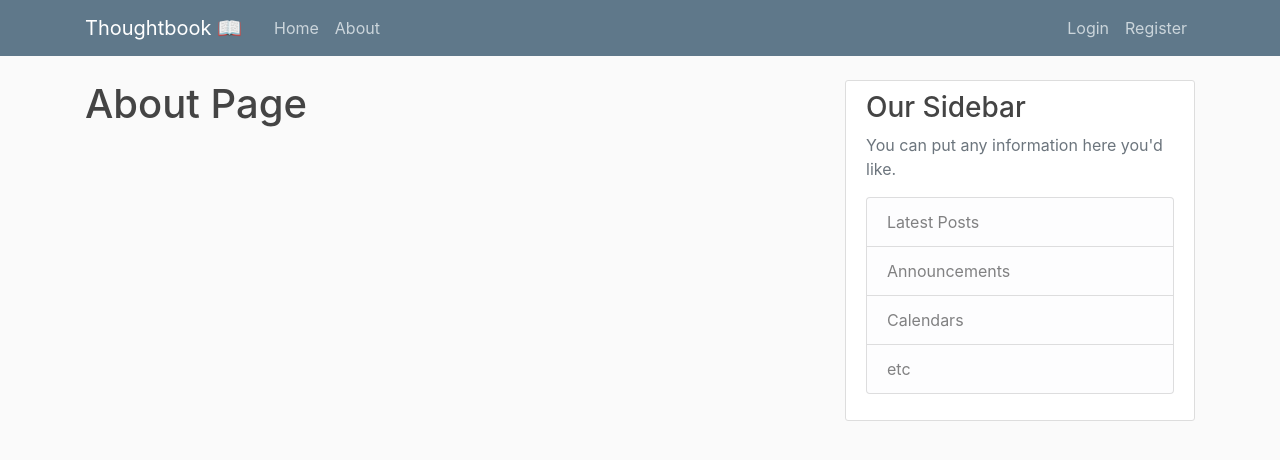
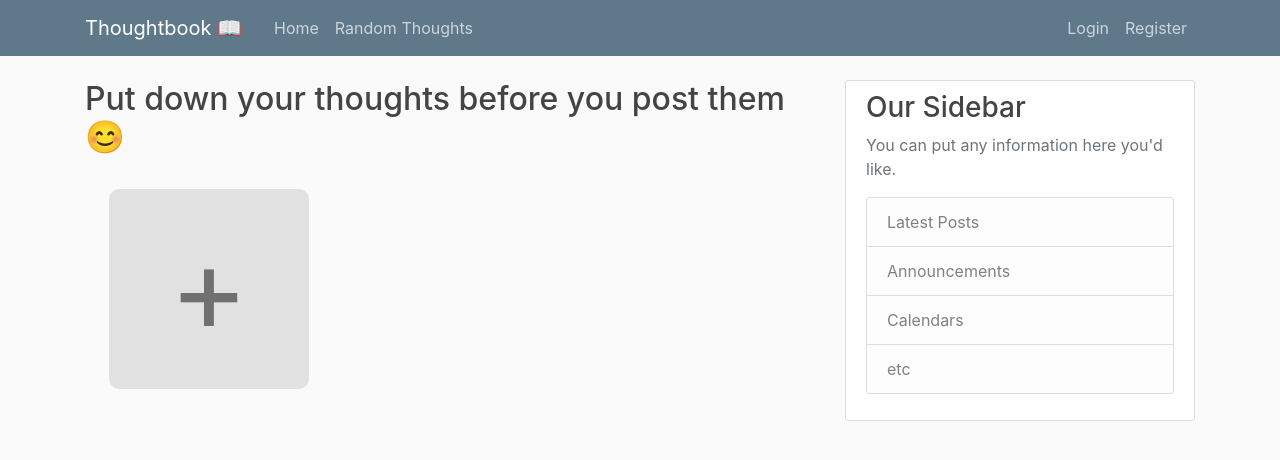
Before and after one commit to RocketDav1d/thoughtbook, a Flask app: page /about in a window 1280 px wide. Shown: the top 460 px of the page. Run offline with Flask 3, Linux system fonts and the light colour scheme; some libraries are stand-ins or nearby versions.

Commit message:
add feature

```diff
--- /dev/null
+++ b/flaskblog/static/script.js
@@ -0,0 +1,70 @@
+const notesContainer = document.getElementById("app");
+const addNoteButton = notesContainer.querySelector(".add-note");
+
+getNotes().forEach((note) => {
+  const noteElement = createNoteElement(note.id, note.content);
+  notesContainer.insertBefore(noteElement, addNoteButton);
+});
+
+addNoteButton.addEventListener("click", () => addNote());
+
+function getNotes() {
+  return JSON.parse(localStorage.getItem("stickynotes-notes") || "[]");
+}
+
+function saveNotes(notes) {
+  localStorage.setItem("stickynotes-notes", JSON.stringify(notes));
+}
+
+function createNoteElement(id, content) {
+  const element = document.createElement("textarea");
+
+  element.classList.add("note");
+  element.value = content;
+  element.placeholder = "Empty Sticky Note Double click to delete";
+
+  element.addEventListener("change", () => {
+    updateNote(id, element.value);
+  });
+
+  element.addEventListener("dblclick", () => {
+    const doDelete = confirm(
+      "Are you sure you wish to delete this sticky note?"
+    );
+
+    if (doDelete) {
+      deleteNote(id, element);
+    }
+  });
+
+  return element;
+}
+
+function addNote() {
+  const notes = getNotes();
+  const noteObject = {
+    id: Math.floor(Math.random() * 100000),
+    content: ""
+  };
+
+  const noteElement = createNoteElement(noteObject.id, noteObject.content);
+  notesContainer.insertBefore(noteElement, addNoteButton);
+
+  notes.push(noteObject);
+  saveNotes(notes);
+}
+
+function updateNote(id, newContent) {
+  const notes = getNotes();
+  const targetNote = notes.filter((note) => note.id == id)[0];
+
+  targetNote.content = newContent;
+  saveNotes(notes);
+}
+
+function deleteNote(id, element) {
+  const notes = getNotes().filter((note) => note.id != id);
+
+  saveNotes(notes);
+  notesContainer.removeChild(element);
+}
--- /dev/null
+++ b/flaskblog/static/style.css
@@ -0,0 +1,38 @@
+body {
+  margin: 9;
+}
+
+#app {
+  display: grid;
+  grid-template-columns: repeat(auto-fill, 200px);
+  padding: 24px;
+  gap: 24px;
+}
+
+.note {
+  height: 200px;
+  box-sizing: border-box;
+  padding: 16px;
+  border: none;
+  border-radius: 10px;
+  box-shadow: 0 0 7px rgba(0, 0, 0, 0.15);
+  resize: none;
+  font-family: sans-serif;
+  font-size: 16px;
+}
+
+.add-note {
+  height: 200px;
+  border: none;
+  outline: none;
+  background: rgba(0, 0, 0, 0.1);
+  border-radius: 10px;
+  font-size: 120px;
+  color: rgba(0, 0, 0, 0.5);
+  cursor: pointer;
+  transition: background 0.2s;
+}
+
+.add-note:hover {
+  background: rgba(0, 0, 0, 0.2);
+}
--- a/flaskblog/templates/about.html
+++ b/flaskblog/templates/about.html
@@ -1,4 +1,10 @@
 {% extends "layout.html" %}
 {% block content %}
-    <h1>About Page</h1>
+<link rel="stylesheet" type="text/css" href="static/style.css">
+<h2>Put down your thoughts before you post them 😊</h2>
+<div id="app">
+    <button class="add-note" type="button">+</button>
+</div>
+<script src="static/script.js"></script>
+
 {% endblock content %}
--- a/flaskblog/templates/layout.html
+++ b/flaskblog/templates/layout.html
@@ -27,7 +27,7 @@
           <div class="collapse navbar-collapse" id="navbarToggle">
             <div class="navbar-nav mr-auto">
               <a class="nav-item nav-link" href="{{ url_for('main.home') }}">Home</a>
-              <a class="nav-item nav-link" href="{{ url_for('main.about') }}">About</a>
+              <a class="nav-item nav-link" href="{{ url_for('main.about') }}">Random Thoughts</a>
             </div>
             <!-- Navbar Right Side -->
             <div class="navbar-nav">
```
Also changed, not shown: 1 other file.
